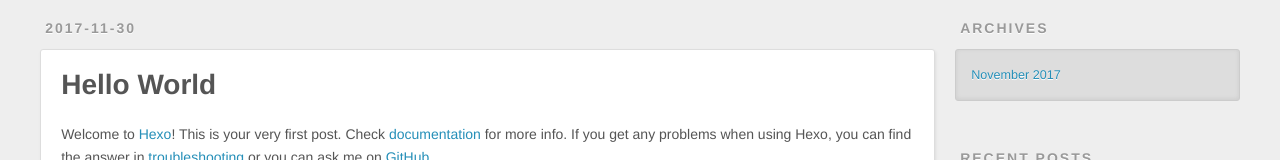
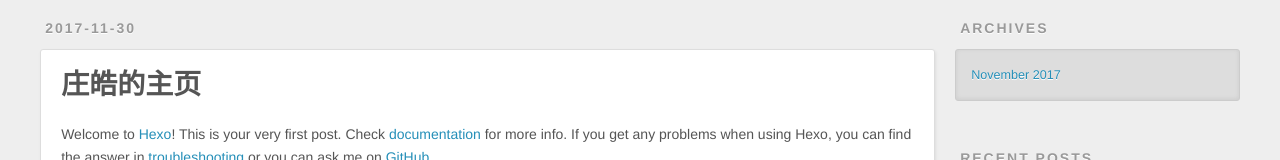
Before and after one commit to zhuanghao2017/zhuanghao2017.github.io, a plain HTML site: page 2017/11/30/hello-world/index.html in a window 1280 px wide. Shown: the part 330-490 px from the top of the page. Drawn offline with nearby package versions, Linux system fonts and the light colour scheme.

Commit message:
2019首次提交

```diff
--- a/2017/11/30/hello-world/index.html
+++ b/2017/11/30/hello-world/index.html
@@ -77,7 +77,7 @@
 
 
     <h1 class="article-title" itemprop="name">
-      Hello World
+      庄皓的主页
     </h1>
 
 
```
